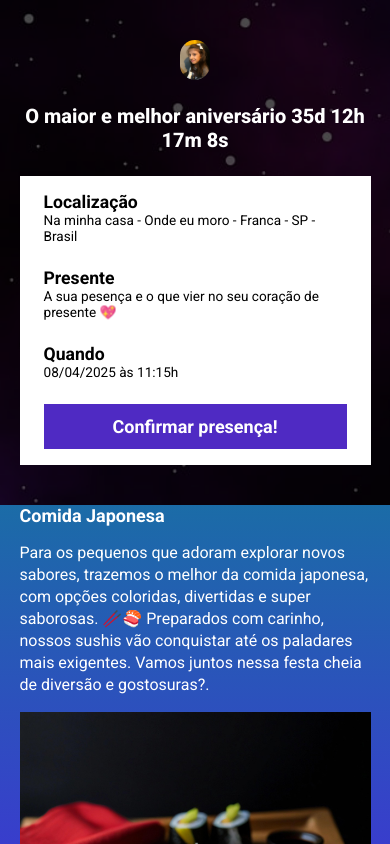
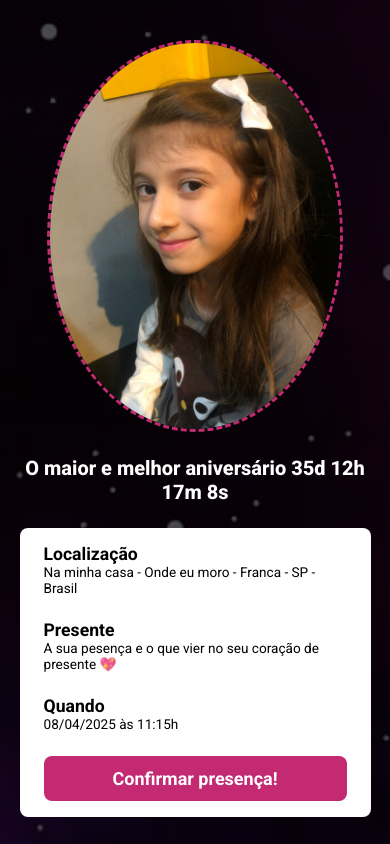
Before and after one commit to BrunoAndradeDinis/exercicio_modulo22-aniversario-lele, a website built with Parcel: page src/index.html in a window 390 px wide. Shown: the top 844 px of the page. Built offline with nearby package versions, Linux system fonts and the light colour scheme.

Commit message:
fix: ajustes na estrutura do html, atualizações realizadas nas estilizações e adicionado favicon

```diff
--- a/package.json
+++ b/package.json
@@ -13,6 +13,7 @@
   "devDependencies": {
     "@parcel/transformer-sass": "^2.13.3",
     "parcel": "^2.13.3",
+    "sass": "^1.85.1",
     "sharp": "^0.33.5",
     "svgo": "^3.3.2"
   }
--- a/src/index.html
+++ b/src/index.html
@@ -10,6 +10,7 @@
   <link rel="preconnect" href="https://fonts.gstatic.com" crossorigin>
   <link href="https://fonts.googleapis.com/css2?family=Roboto:ital,wdth,wght@0,75..100,100..900;1,75..100,100..900&display=swap" rel="stylesheet">
   <link href="https://unpkg.com/aos@2.3.1/dist/aos.css" rel="stylesheet">
+  <link rel="shortcut icon" href="./images/bolo.png" type="image/x-icon">
 
 </head>
 
@@ -35,12 +36,12 @@
           </li>
         </ul>
 
-        <a href="#" class="button button--primary">Confirmar presença!</a>
+        <a href="https://calendar.google.com/calendar/u/0/r/eventedit?text=Anivers%C3%A1rio+da+Helena&dates=20250408T111500/20250408T235900&details=Anivers%C3%A1rio+da+Helena!%0AContamos+com+a+sua+presen%C3%A7a%21&location=Franca-sp&pli=1" target="_blank" class="button button--primary">Confirmar presença!</a>
       </div>
     </div>
   </header>
 
-  <section class="event event__frontend">
+  <section class="event event__comida">
     <div class="container" data-aos="fade-right">
       <div class="event__details">
         <h2 class="event__details__title">
@@ -51,7 +52,7 @@
       <img class="event__image" src="./images/sushi.jpg" alt="Sushi">
     </div>
   </section>
-  <section class="event event__ux-ui event--image-left">
+  <section class="event event__brinquedo event--image-left">
     <div class="container" data-aos="fade-left">
       <div class="event__details">
         <h2 class="event__details__title">
@@ -62,7 +63,7 @@
       <img class="event__image" src="./images/brinquedão.png" alt="Brinquedão">
     </div>
   </section>
-  <section class="event event__data-science">
+  <section class="event event__drinks">
     <div class="container" data-aos="fade-right">
       <div class="event__details">
         <h2 class="event__details__title">
@@ -73,7 +74,7 @@
       <img class="event__image" src="./images/drinks.jpg" alt="Drinks sem alcool">
     </div>
   </section>
-  <section class="event event__backend event--image-left">
+  <section class="event event__brindes event--image-left">
     <div class="container" data-aos="fade-left">
       <div class="event__details">
         <h2 class="event__details__title">
--- a/src/styles/_event.scss
+++ b/src/styles/_event.scss
@@ -3,16 +3,16 @@
 .event {
   padding: 80 0;
 
-  &__frontend {
+  &__comida {
     background-image: linear-gradient(variables.$blue1, variables.$blue2);
   }
-  &__ux-ui {
+  &__brinquedo {
     background-image: linear-gradient(variables.$blue2, variables.$pink);
   }
-  &__data-science {
+  &__drinks {
     background-image: linear-gradient(variables.$pink, variables.$yellow);
   }
-  &__backend {
+  &__brindes {
     background-image: linear-gradient(variables.$yellow, variables.$blue1);
   }
 
@@ -29,6 +29,7 @@
 
   &__image {
     max-width: 22.5rem;
+    border-radius: 0.5rem;
   }
 
   &__details {
--- a/src/styles/_hero.scss
+++ b/src/styles/_hero.scss
@@ -33,23 +33,14 @@
 
   &__logo {
     margin: 0 auto;
-    height: 5rem;
     display: block;
-    height: 30vh;
-    border-radius: 30px;
-    transition: 5s ease;
-
-    &:hover {
-      transform: rotate(390deg);
-    }
+    width: 35vh;
+    border-radius: 50%;
+    border: 3px dashed variables.$bgButton;
   }
 
   @media (max-width: 640px) {
     padding: 40px 0;
-
-    &__logo {
-      height: 2.5rem;
-    }
 
     &__text {
       font-size: 1.25rem;
--- a/src/styles/_variables.scss
+++ b/src/styles/_variables.scss
@@ -1,8 +1,8 @@
 $textColor: #fff;
 $textColorSecondary: #000;
 
-$blue1: #1b6ca7;
-$blue2: #442bdb;
-$pink: #89223b;
-$yellow: #9c791d;
-$bgButton: #4f2ac3;
+$blue1: #901ba7;
+$blue2: #2b69db;
+$pink: #af0e87;
+$yellow: #290da7;
+$bgButton: #c32a71;
--- a/src/styles/components/_buttons.scss
+++ b/src/styles/components/_buttons.scss
@@ -1,20 +1,26 @@
 @use "../variables";
+@use "sass:color";
 
 .button {
   padding: 12px;
   font-weight: bold;
   font-size: 18px;
+  white-space: nowrap;
+  border-radius: 0.5rem;
   text-align: center;
-  white-space: nowrap;
 
+  &:hover {
+    background-color: color.scale($color: variables.$bgButton, $lightness: 15%);
+  }
   &--primary {
     color: variables.$textColor;
     background-color: variables.$bgButton;
   }
 
   @media (max-width: 640px) {
-    display: block;
+    display: flex;
     width: 100%;
+    justify-content: center;
   }
   @media (max-width: 1024) {
     display: flex;
--- a/src/styles/components/_infos-bar.scss
+++ b/src/styles/components/_infos-bar.scss
@@ -7,6 +7,7 @@
   padding: 1rem 1.5rem;
   background-color: variables.$textColor;
   margin: 0 auto;
+  border-radius: 0.5rem;
 
   &__infos {
     display: flex;
```
Also changed, not shown: src/images/bolo.png (added), 1 other file.
